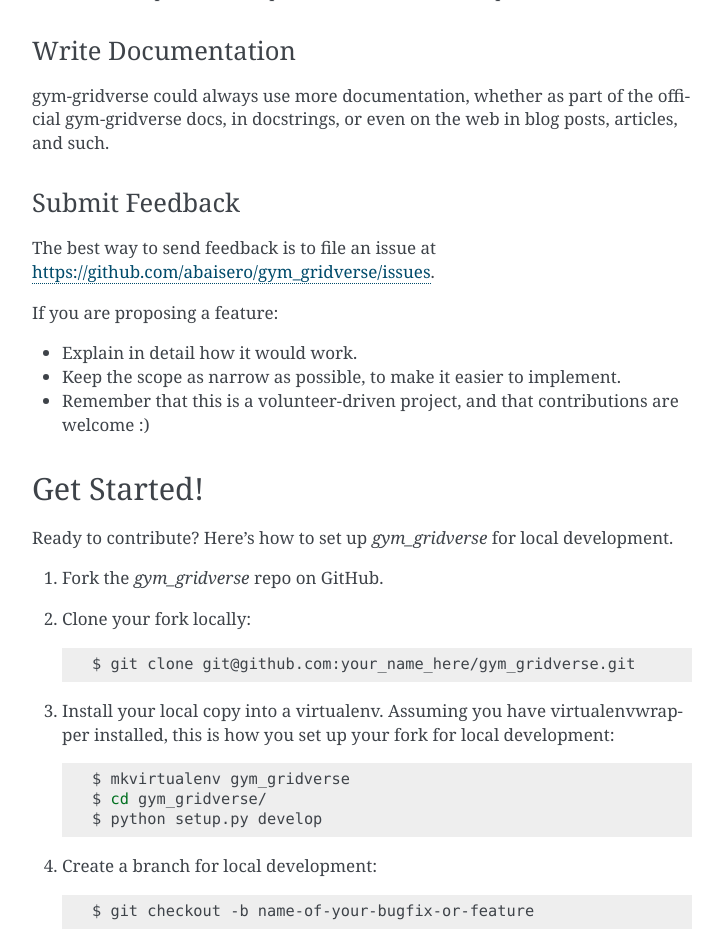
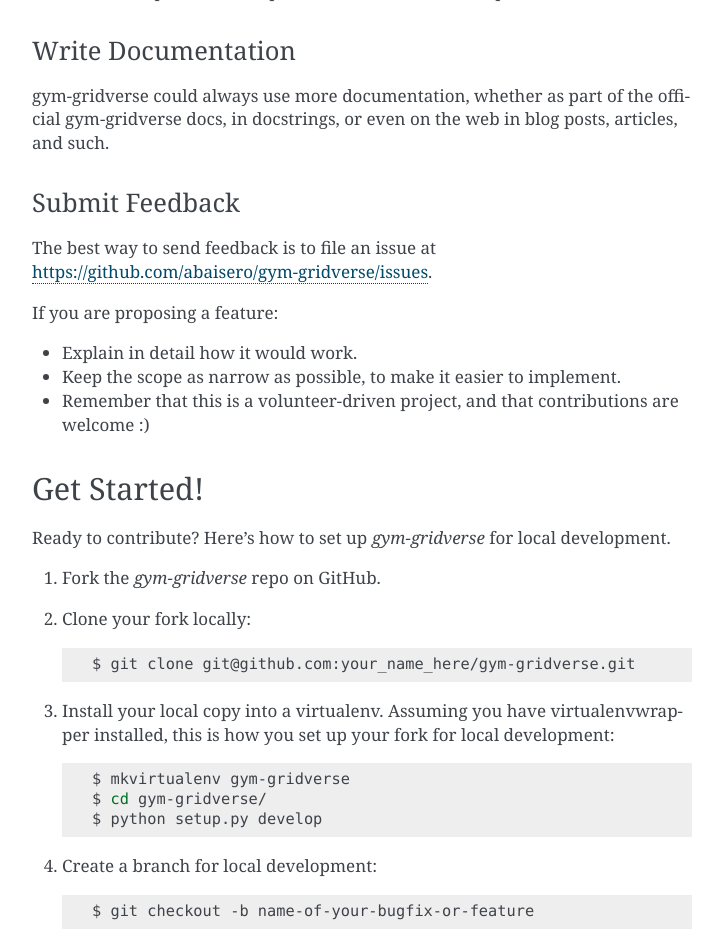
Before and after one commit to abaisero/gym-gridverse, a Sphinx documentation site: the page built from docs/contributing.rst, in a window 1280 px wide and 1400 px high, scrolled down 752 px. Shown: the top 949 px of the window, without its empty margins (388-1111 px from the left). Built offline with Sphinx 7.4.7, drawn with Linux system fonts in a browser that asks for light colours; some of the changed text lies outside the part shown.

Commit message:
fix documentation links

```diff
--- a/CONTRIBUTING.rst
+++ b/CONTRIBUTING.rst
@@ -15,7 +15,7 @@ Types of Contributions
 Report Bugs
 ~~~~~~~~~~~
 
-Report bugs at https://github.com/abaisero/gym_gridverse/issues.
+Report bugs at https://github.com/abaisero/gym-gridverse/issues.
 
 If you are reporting a bug, please include:
 
@@ -45,7 +45,7 @@ articles, and such.
 Submit Feedback
 ~~~~~~~~~~~~~~~
 
-The best way to send feedback is to file an issue at https://github.com/abaisero/gym_gridverse/issues.
+The best way to send feedback is to file an issue at https://github.com/abaisero/gym-gridverse/issues.
 
 If you are proposing a feature:
 
@@ -57,17 +57,17 @@ If you are proposing a feature:
 Get Started!
 ------------
 
-Ready to contribute? Here's how to set up `gym_gridverse` for local development.
+Ready to contribute? Here's how to set up `gym-gridverse` for local development.
 
-1. Fork the `gym_gridverse` repo on GitHub.
+1. Fork the `gym-gridverse` repo on GitHub.
 2. Clone your fork locally::
 
-    $ git clone git@github.com:your_name_here/gym_gridverse.git
+    $ git clone git@github.com:your_name_here/gym-gridverse.git
 
 3. Install your local copy into a virtualenv. Assuming you have virtualenvwrapper installed, this is how you set up your fork for local development::
 
-    $ mkvirtualenv gym_gridverse
-    $ cd gym_gridverse/
+    $ mkvirtualenv gym-gridverse
+    $ cd gym-gridverse/
     $ python setup.py develop
 
 4. Create a branch for local development::
@@ -103,7 +103,7 @@ Before you submit a pull request, check that it meets these guidelines:
    your new functionality into a function with a docstring, and add the
    feature to the list in README.rst.
 3. The pull request should work for Python 3.5, 3.6, 3.7 and 3.8, and for PyPy. Check
-   https://travis-ci.com/abaisero/gym_gridverse/pull_requests
+   https://travis-ci.com/abaisero/gym-gridverse/pull_requests
    and make sure that the tests pass for all supported Python versions.
 
 Tips
--- a/README.rst
+++ b/README.rst
@@ -3,8 +3,8 @@ gym-gridverse
 =============
 
 
-.. image:: https://img.shields.io/pypi/v/gym_gridverse.svg
-        :target: https://pypi.python.org/pypi/gym_gridverse
+.. image:: https://img.shields.io/pypi/v/gym-gridverse.svg
+        :target: https://pypi.python.org/pypi/gym-gridverse
 
 .. image:: https://img.shields.io/travis/abaisero/gym_gridverse.svg
         :target: https://travis-ci.com/abaisero/gym_gridverse
```
Also changed, not shown: docs/installation.rst (+5 -5 lines).
